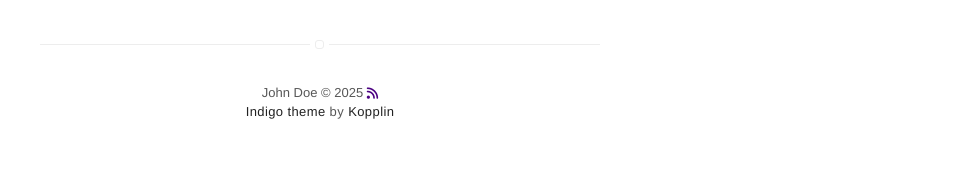
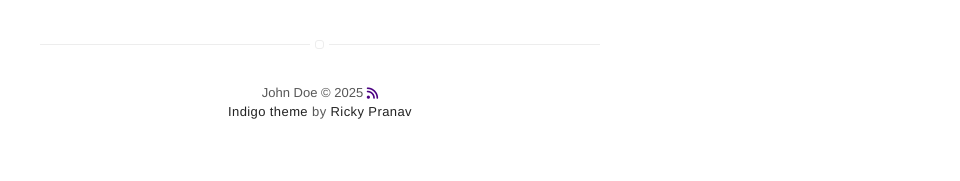
Before and after one commit to RickyPranav/RickyPranav.github.io, a Jekyll site: the page built from about.md, in a window 1280 px wide. Shown: the part 1332-1513 px from the top of the page, without its empty margins (320-1280 px from the left). Built offline with Jekyll 4.4.1, drawn with Linux system fonts in a browser that asks for light colours; nearby versions of some CDN libraries.

Commit message:
Update footer.html

```diff
--- a/_includes/footer.html
+++ b/_includes/footer.html
@@ -6,8 +6,8 @@
     </a>
 
     <p class="extra">
-        <a class="link" href="https://github.com/sergiokopplin/indigo">Indigo theme</a>
+        <a class="link" href="https://rickypranav.github.io">Indigo theme</a>
         by
-        <a class="link" href="https://github.com/sergiokopplin/indigo">Kopplin</a>
+        <a class="link" href="https://rickypranav.github.io">Ricky Pranav</a>
     </p>
 </footer>
```
